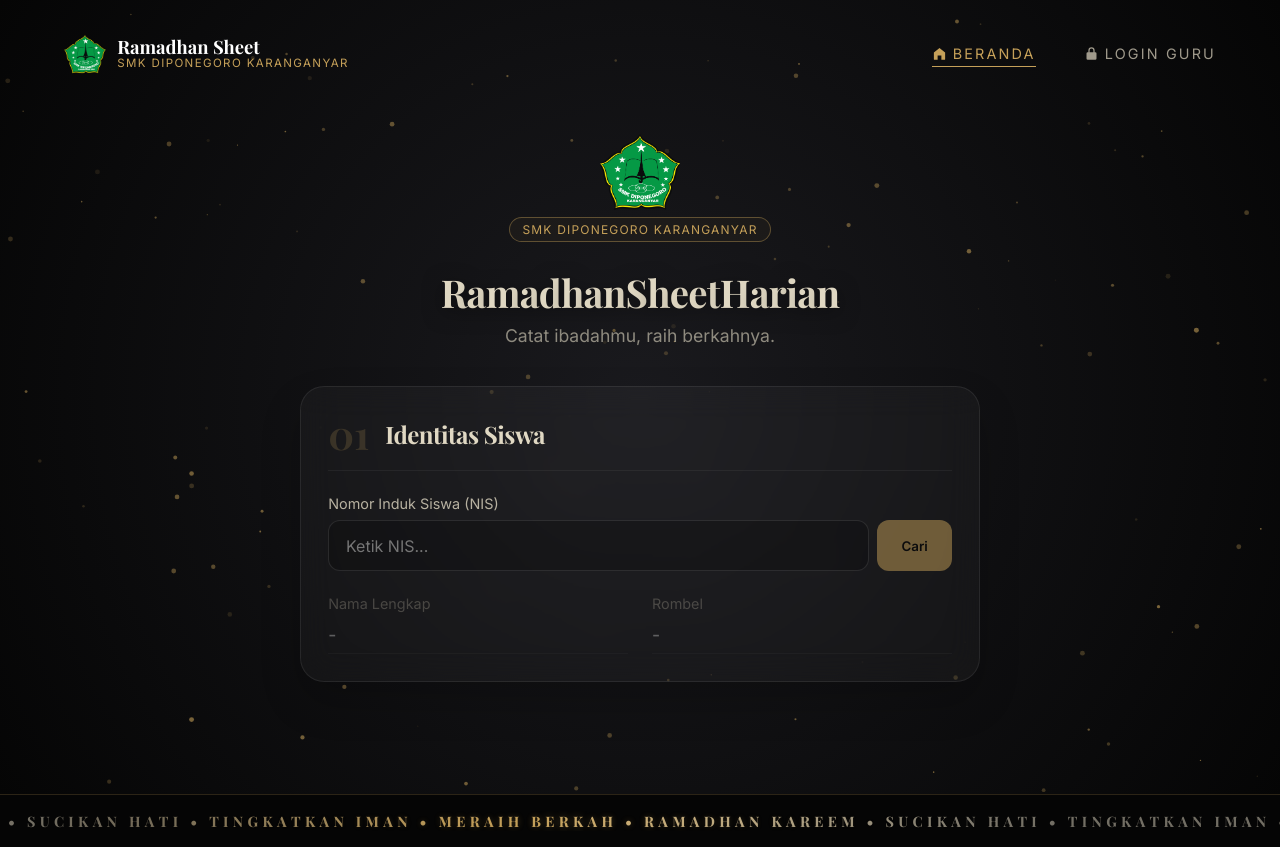
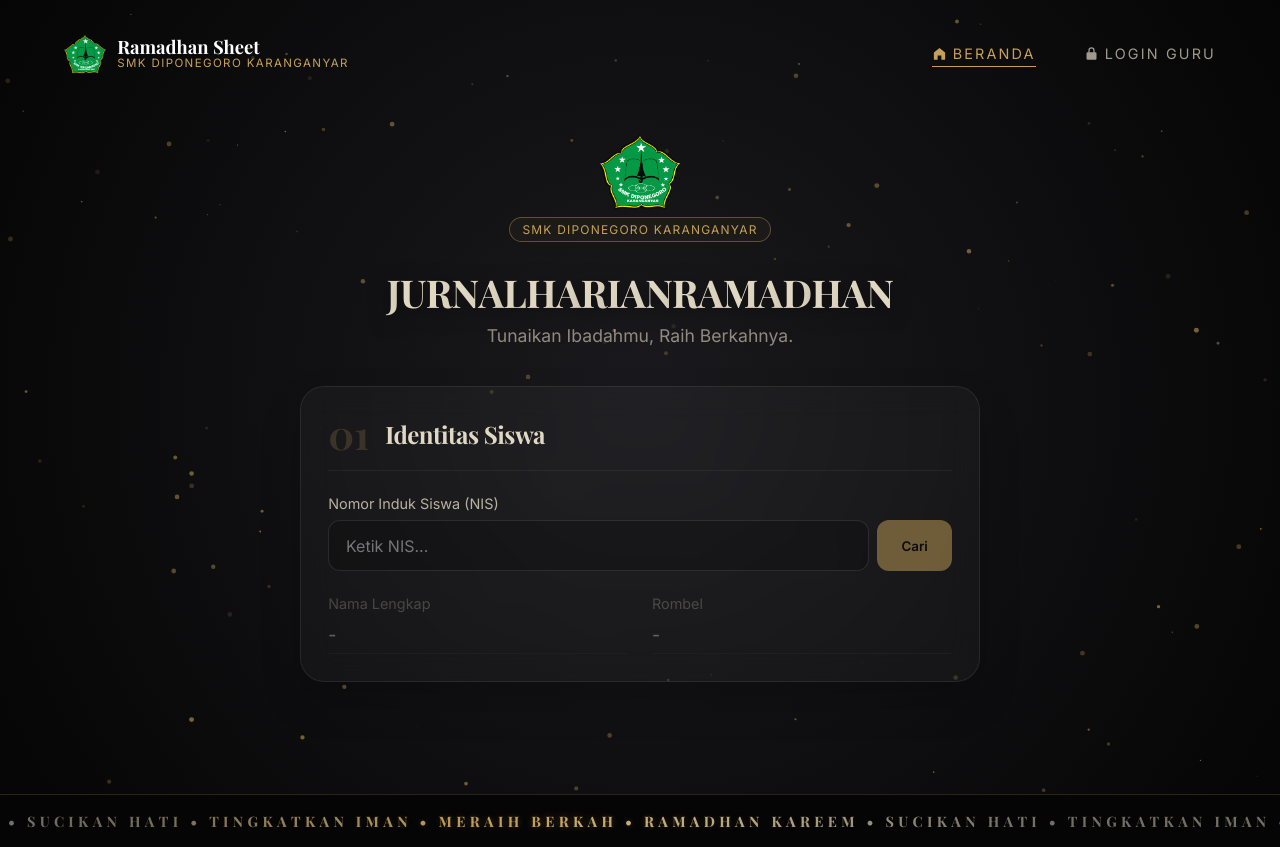
Before and after one commit to akrindev/ramadhan-sheet, a SvelteKit app: page / in a window 1280 px wide. Built offline with nearby package versions, Linux system fonts and the light colour scheme; a web font is replaced by a local one.

Commit message:
tampilan

```diff
--- a/src/routes/+page.svelte
+++ b/src/routes/+page.svelte
@@ -352,7 +352,7 @@
 </script>
 
 <svelte:head>
-    <title>Ramadhan Sheet Harian</title>
+    <title>JURNAL HARIAN RAMADHAN</title>
 </svelte:head>
 
 <div class="page-container">
@@ -407,9 +407,9 @@
                 <span class="badge">SMK Diponegoro Karanganyar</span>
             </div>
             <h1 class="cinematic-title" bind:this={titleRef}>
-                Ramadhan Sheet Harian
+                JURNAL HARIAN RAMADHAN
             </h1>
-            <p class="subtitle">Catat ibadahmu, raih berkahnya.</p>
+            <p class="subtitle">Tunaikan Ibadahmu, Raih Berkahnya.</p>
         </header>
 
         <div class="form-container" bind:this={formContainerRef}>
```
